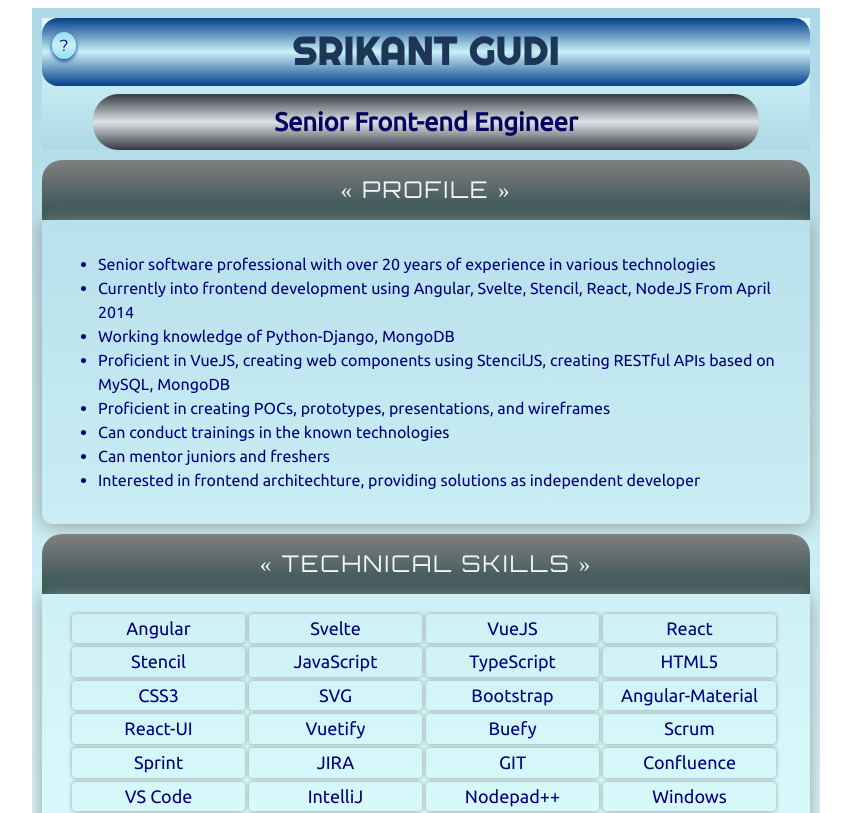
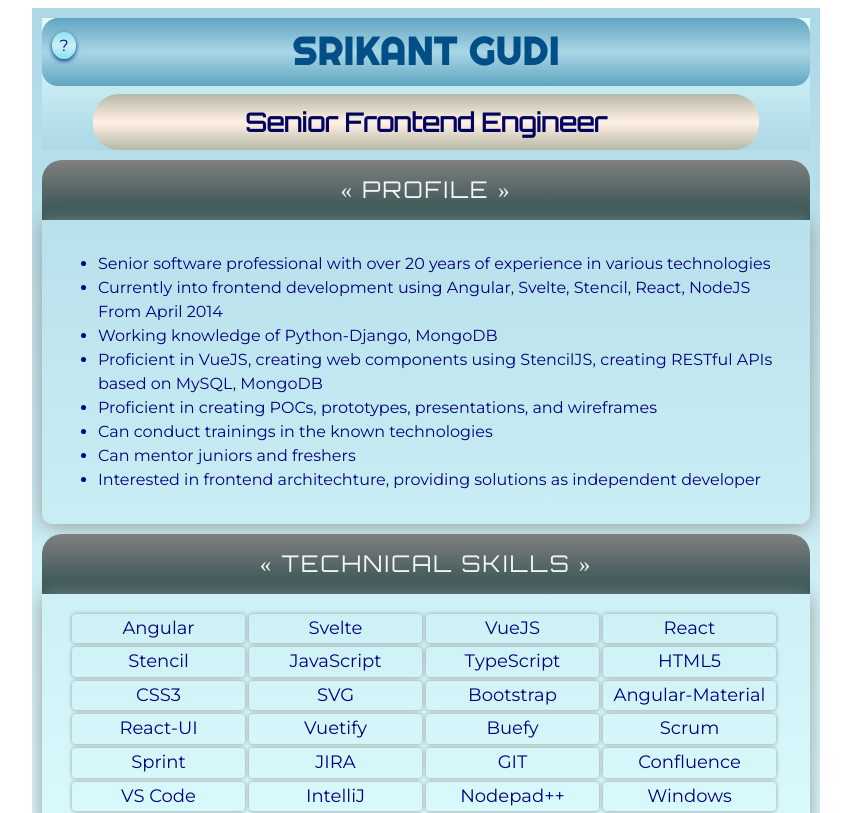
Before and after one commit to srikantgudi/srikantgudi.github.io, a Svelte app: page / in a window 1280 px wide. Shown: the top 813 px of the page, without its empty margins (214-1065 px from the left). Built offline with nearby package versions, Linux system fonts and the light colour scheme; a web font is replaced by a local one.

Commit message:
Update App.svelte

```diff
--- a/src/App.svelte
+++ b/src/App.svelte
@@ -68,12 +68,9 @@
 		background: linear-gradient(grey, darkslategrey);
 		color: whitesmoke!important;
 	}
-	.profile {
-		font-family: 'Helvetica Neue';
-	}
 	.pagetitle {
 		height: 3em;
-		background: linear-gradient(#023e8a,#caf0f8,#023e8a);
+		background: linear-gradient(#61a5c2,#a9d6e5,#61a5c2);
 		color: whitesmoke;
 		border-radius: 1em;
 		text-align: center;
@@ -85,7 +82,7 @@
 		font-size: 3vw;
 		letter-spacing: 1px;
 		text-transform: uppercase;
-		color: #1d3557;
+		color: #014f86;
 	}
 	@keyframes animPositionTitle {
 		from {color: beige;}
@@ -93,11 +90,11 @@
 	}
 	.positiontitle {
 		font-size: 2vw;
-		font-family: Ubuntu;
+		font-family: Orbitron;
 		font-weight: 600;
 		padding: 1vw 1vh;
 		margin: 1vh 4vw;
-		background: linear-gradient(#343a40,#dee2e6,#343a40);
+		background: linear-gradient(#b7b7a4,#fff1e6,#b7b7a4);
 		color: #6d6875;
 		border-radius: 1em;
 		animation: animPositionTitle 5s ease-in-out infinite reverse;
@@ -120,13 +117,10 @@
 		border-radius: 20px 20px 0 0;
 	}
 	.profile {
-		font-family: Ubuntu;
+		font-family: Montserrat;
 		line-height: 1.5;
 		padding: 1em;
 		transition: all 1s;
-	}
-	.profile:hover {
-		font-weight: 600;
 	}
 	.contact-item {
 		min-width: 30%;
@@ -159,7 +153,7 @@
 		text-align: center;
 		padding: 4px;
 		margin: 0 4px 4px 0;
-		font-family: Ubuntu;
+		font-family: Montserrat;
 		font-size: 18px;
 		border-radius: 4px;
 	}
@@ -250,7 +244,7 @@
 		</div>
 
 		<div class="positiontitle space-around">
-			Senior Front-end Engineer
+			Senior Frontend Engineer
 		</div>
 	</div>
 	<div>
```
